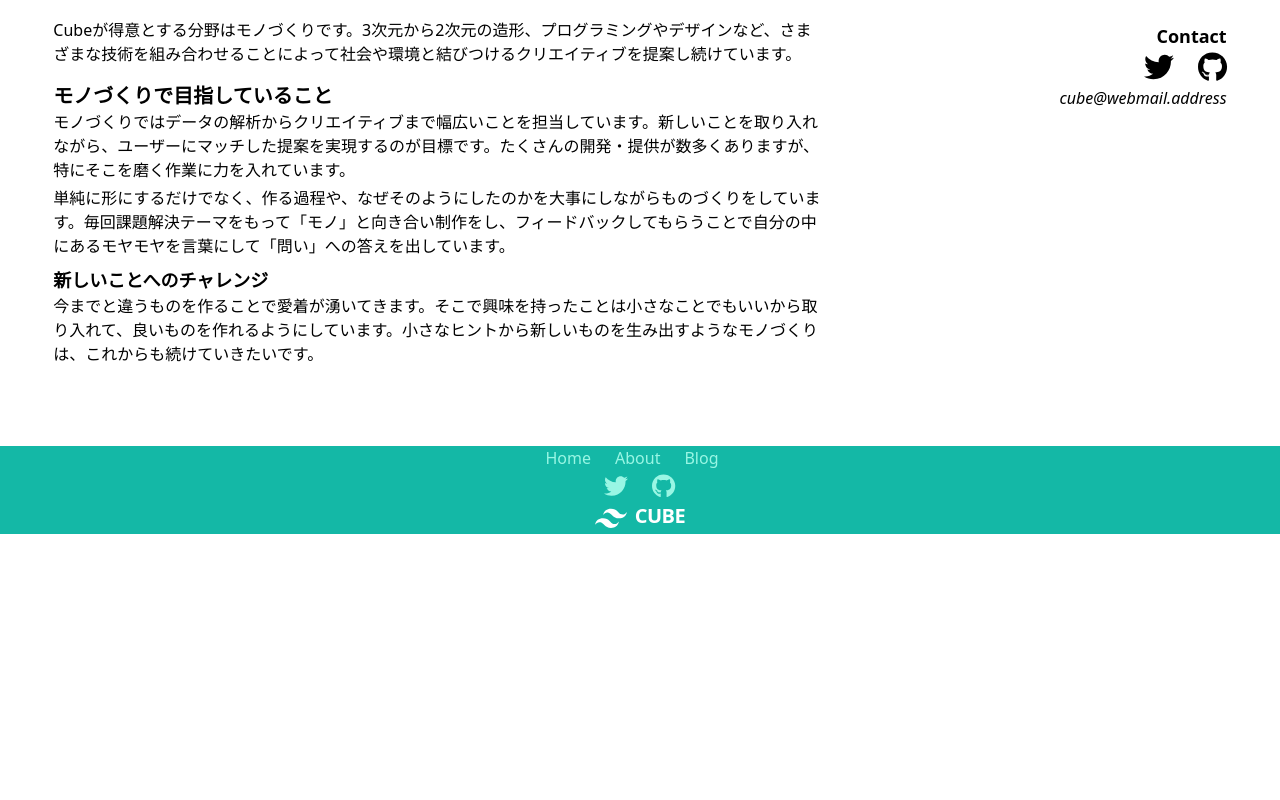
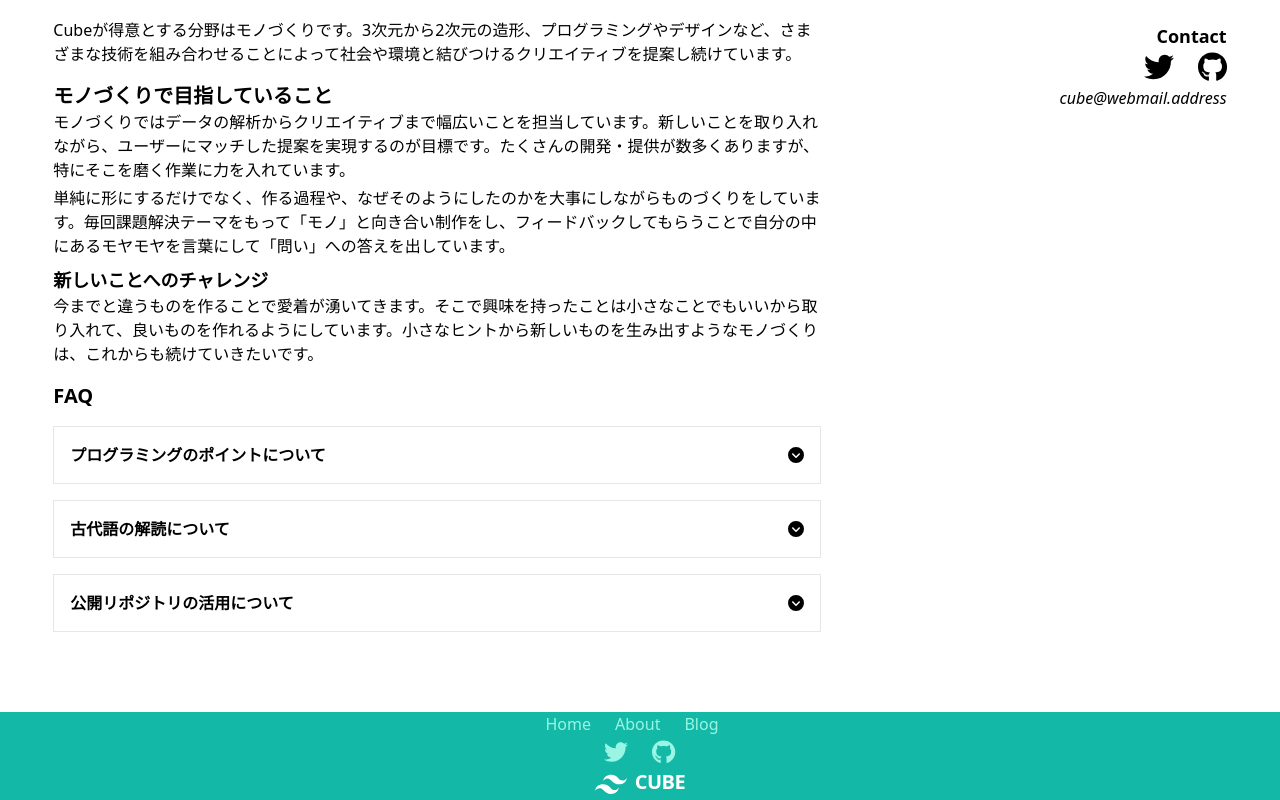
Before and after one commit to ryo20/nextjs_react_website_contruction, a Next.js app in the folder workspace/blog/: page /about in a window 1280 px wide. Shown: the part 889-1689 px from the top of the page. Before the commit the page ends 1423 px from the top, so only its background shows below. Built offline with nearby package versions, Linux system fonts and the light colour scheme.

Commit message:
feat: accordion

```diff
--- /dev/null
+++ b/workspace/blog/components/accordion.tsx
@@ -0,0 +1,35 @@
+import { FontAwesomeIcon } from "@fortawesome/react-fontawesome"
+import { faCircleChevronDown, faCircleChevronUp } from "@fortawesome/free-solid-svg-icons"
+import { useState, useRef } from "react"
+
+export default function Accordion({ heading, children }: { heading: any, children: any }) {
+  const [textIsOpen, setTextIsOpen] = useState(false)
+
+  const toggleText = () => {
+    setTextIsOpen((prev) => !prev)
+  }
+
+  const refText = useRef(null)
+
+  const childrenClassName = textIsOpen
+    ? "overflow-hidden h-auto transition-all duration-200"
+    : "overflow-hidden h-0 transition-all duration-200"
+
+  return (
+    <div className="border border-gray-200 mt-4">
+      <div className={"p-4 flex justify-between"}>
+        <h3 className="font-semibold">
+          <button onClick={toggleText}>
+            {heading}
+          </button>
+        </h3>
+        <button onClick={toggleText}>
+          <FontAwesomeIcon icon={textIsOpen ? faCircleChevronUp : faCircleChevronDown} />
+        </button>
+      </div>
+      <div className={childrenClassName}>
+        <div className="p-4">{children}</div>
+      </div>
+    </div>
+  )
+}
--- a/workspace/blog/pages/about.tsx
+++ b/workspace/blog/pages/about.tsx
@@ -8,6 +8,7 @@ import {
   faTwitter,
   faGithub
 } from '@fortawesome/free-brands-svg-icons'
+import Accordion from "components/accordion"
 
 export default function About() {
   return (
@@ -43,6 +44,22 @@ export default function About() {
           <p>
             今までと違うものを作ることで愛着が湧いてきます。そこで興味を持ったことは小さなことでもいいから取り入れて、良いものを作れるようにしています。小さなヒントから新しいものを生み出すようなモノづくりは、これからも続けていきたいです。
           </p>
+          <h2 className="text-xl font-bold pt-4">FAQ</h2>
+          <Accordion heading="プログラミングのポイントについて">
+            <p>
+              プログラミングのポイントは、作りたいものを作ることです。楽しいことから思いつき、目標とゴールを決め、そこに向かってさまざまな課題を設定していきながら、プログラムを作っていきます。
+            </p>
+          </Accordion>
+          <Accordion heading="古代語の解読について">
+            <p>
+              古代語を解読するのに必要なのは、書かれた文字そのものだけです。古代の世界観や思考方法。それらを読み取ってこそ古代の世界観が理解できてきます。
+            </p>
+          </Accordion>
+          <Accordion heading="公開リポジトリの活用について">
+            <p>
+              公開リポジトリを活用すると、全世界のどこからでもアクセスし、開発者が関連するプロジェクトのタスクを利用することができます。
+            </p>
+          </Accordion>
         </div>
         <div className="mt-1 w-[240px] max-w-full text-right sticky top-10 self-start text">
           <h3 className="text-lg font-bold">Contact</h3>
--- a/workspace/blog/styles/output.css
+++ b/workspace/blog/styles/output.css
@@ -616,6 +616,14 @@ video {
   height: 0.75rem;
 }
 
+.h-0 {
+  height: 0px;
+}
+
+.h-auto {
+  height: auto;
+}
+
 .w-\[768px\] {
   width: 768px;
 }
@@ -708,6 +716,10 @@ video {
   align-self: flex-start;
 }
 
+.overflow-hidden {
+  overflow: hidden;
+}
+
 .rounded {
   border-radius: 0.25rem;
 }
@@ -726,9 +738,34 @@ video {
   border-color: rgb(255 255 255 / var(--tw-border-opacity));
 }
 
+.border-indigo-400 {
+  --tw-border-opacity: 1;
+  border-color: rgb(129 140 248 / var(--tw-border-opacity));
+}
+
+.border-gray-200 {
+  --tw-border-opacity: 1;
+  border-color: rgb(229 231 235 / var(--tw-border-opacity));
+}
+
 .bg-teal-500 {
   --tw-bg-opacity: 1;
   background-color: rgb(20 184 166 / var(--tw-bg-opacity));
+}
+
+.bg-indigo-300 {
+  --tw-bg-opacity: 1;
+  background-color: rgb(165 180 252 / var(--tw-bg-opacity));
+}
+
+.bg-gray-200 {
+  --tw-bg-opacity: 1;
+  background-color: rgb(229 231 235 / var(--tw-bg-opacity));
+}
+
+.bg-gray-100 {
+  --tw-bg-opacity: 1;
+  background-color: rgb(243 244 246 / var(--tw-bg-opacity));
 }
 
 .fill-current {
@@ -737,6 +774,10 @@ video {
 
 .p-3 {
   padding: 0.75rem;
+}
+
+.p-4 {
+  padding: 1rem;
 }
 
 .px-3 {
@@ -883,6 +924,12 @@ video {
   filter: var(--tw-blur) var(--tw-brightness) var(--tw-contrast) var(--tw-grayscale) var(--tw-hue-rotate) var(--tw-invert) var(--tw-saturate) var(--tw-sepia) var(--tw-drop-shadow);
 }
 
+.transition-all {
+  transition-property: all;
+  transition-timing-function: cubic-bezier(0.4, 0, 0.2, 1);
+  transition-duration: 150ms;
+}
+
 .duration-200 {
   transition-duration: 200ms;
 }
```
